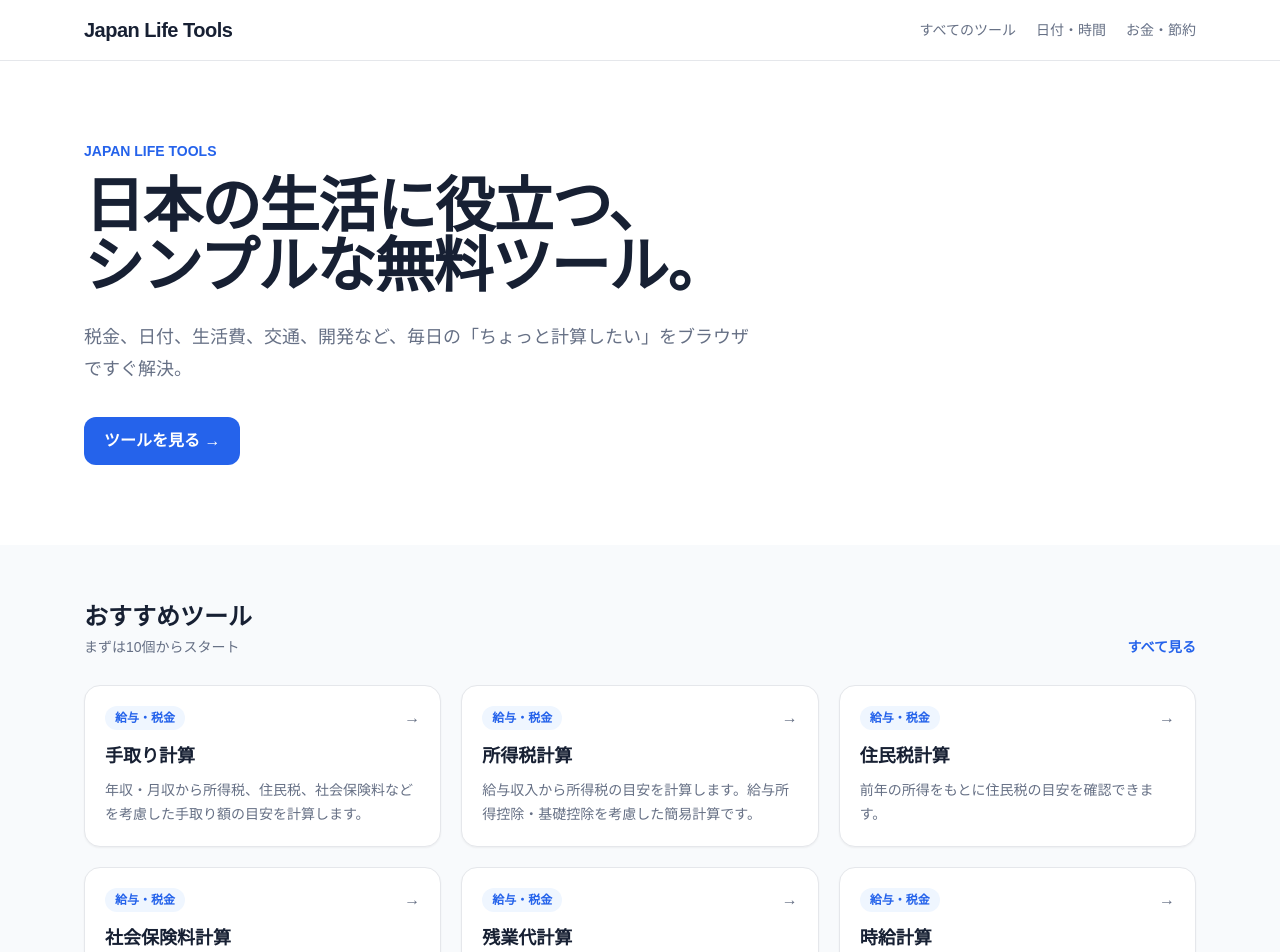
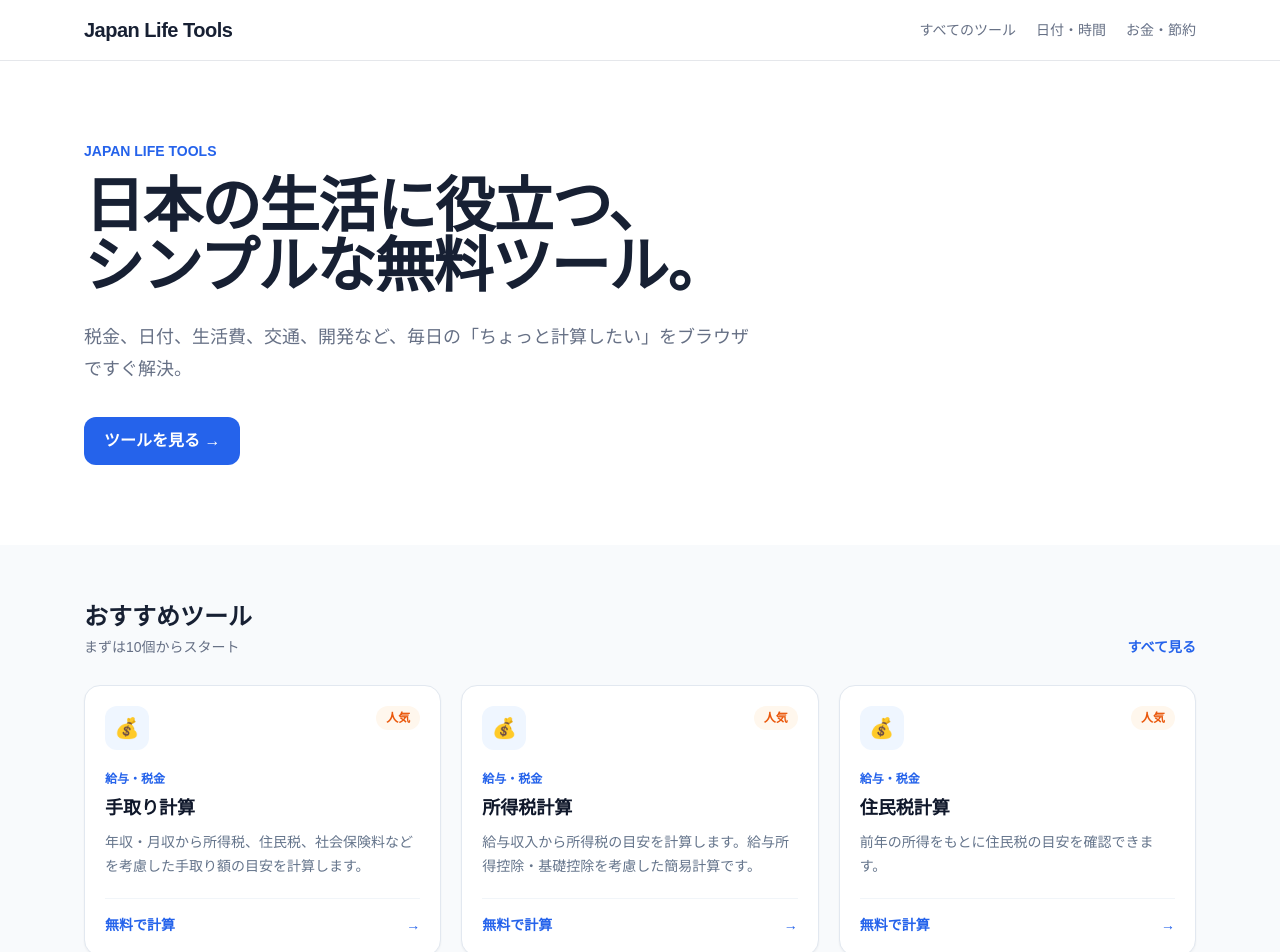
Before and after one commit to RyuSeiri/japan-life-tools, a Next.js app: page / in a window 1280 px wide. Shown: the top 952 px of the page. Built offline with nearby package versions, Linux system fonts and the light colour scheme.

Commit message:
feat: improve UI and tool discovery

```diff
--- a/components/ToolCard.tsx
+++ b/components/ToolCard.tsx
@@ -3,13 +3,21 @@ import type { Tool } from "@/lib/tools/registry";
 
 export default function ToolCard({ tool }: { tool: Tool }) {
   return (
-    <Link href={`/tools/${tool.slug}/`} className="group rounded-2xl border bg-white p-5 shadow-sm transition hover:-translate-y-0.5 hover:border-blue-200 hover:shadow-md">
-      <div className="mb-3 flex items-center justify-between">
-        <span className="rounded-full bg-blue-50 px-2.5 py-1 text-xs font-semibold text-brand">{tool.categoryName}</span>
-        <span className="text-muted transition group-hover:text-brand">→</span>
+    <Link href={`/tools/${tool.slug}/`} className="group block rounded-2xl border border-slate-200 bg-white p-5 shadow-sm transition hover:-translate-y-1 hover:border-blue-300 hover:shadow-lg">
+      <div className="flex items-start justify-between gap-4">
+        <div className="flex h-11 w-11 items-center justify-center rounded-xl bg-blue-50 text-xl">
+          {tool.category === "work" ? "💰" : tool.category === "date" ? "📅" : tool.category === "money" ? "🧾" : tool.category === "life" ? "🏠" : "🧑‍💻"}
+        </div>
+        {tool.popular && <span className="rounded-full bg-orange-50 px-2.5 py-1 text-xs font-bold text-orange-600">人気</span>}
       </div>
-      <h2 className="text-lg font-bold">{tool.name}</h2>
-      <p className="mt-2 text-sm leading-6 text-muted">{tool.description}</p>
+      <div className="mt-4">
+        <span className="text-xs font-semibold text-blue-600">{tool.categoryName}</span>
+        <h2 className="mt-1 text-lg font-extrabold text-slate-900">{tool.name}</h2>
+        <p className="mt-2 text-sm leading-6 text-slate-500">{tool.description}</p>
+      </div>
+      <div className="mt-5 flex items-center justify-between border-t border-slate-100 pt-4 text-sm font-bold text-blue-600">
+        <span>無料で計算</span><span className="transition group-hover:translate-x-1">→</span>
+      </div>
     </Link>
   );
 }
```
